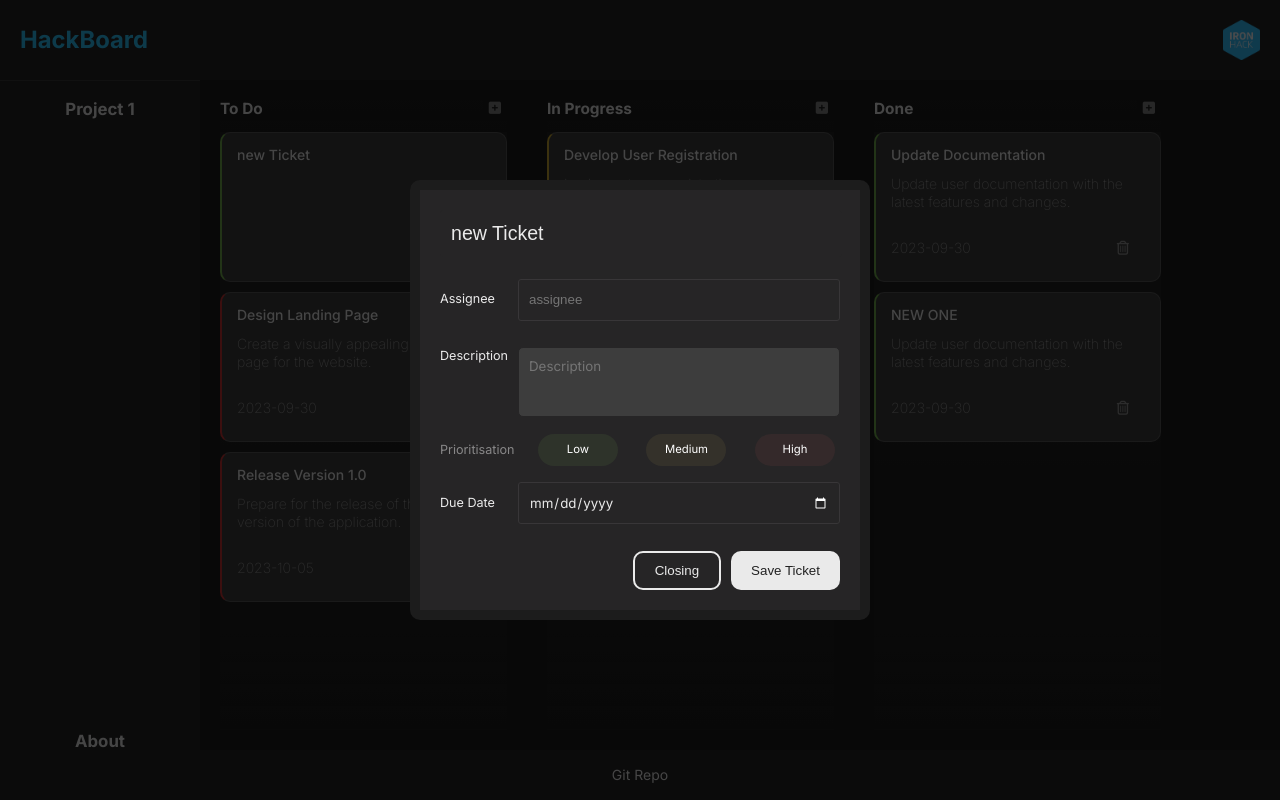
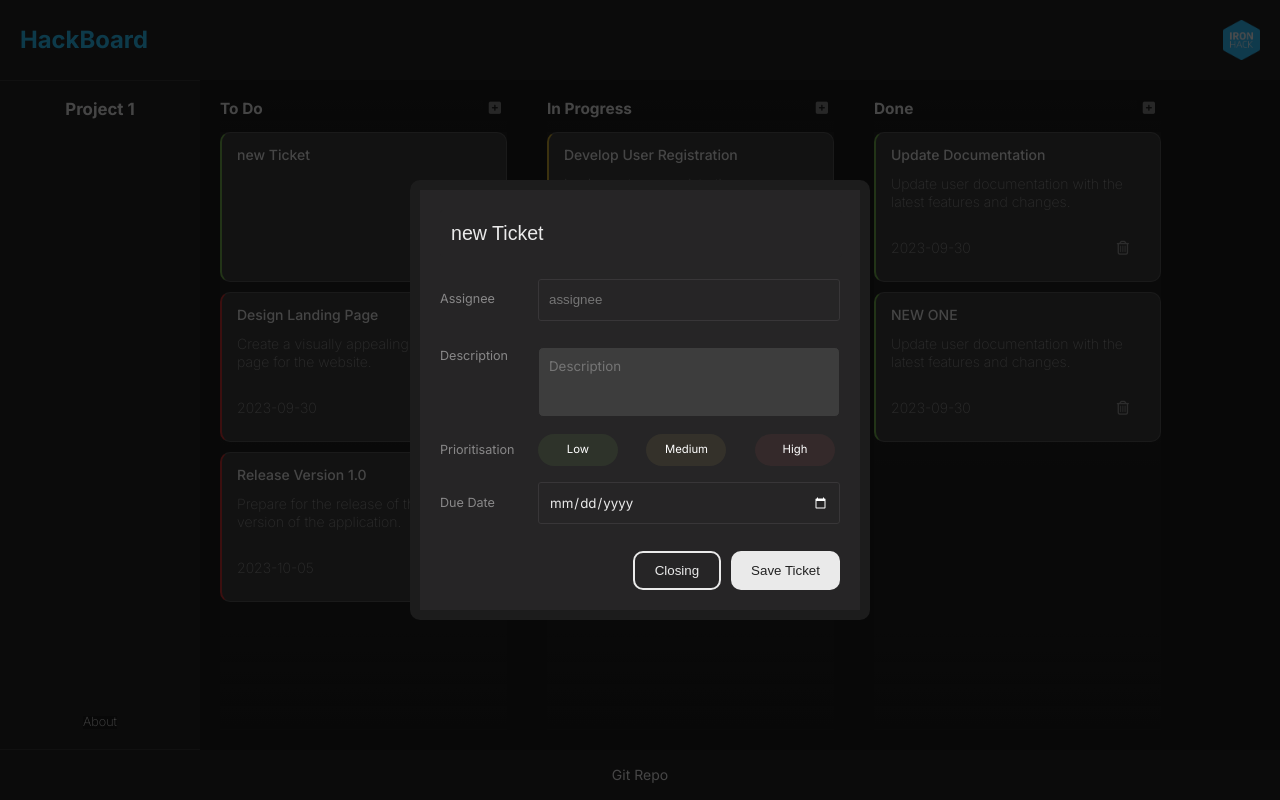
Before and after one commit to gummiz/lab-react-kanban, a React (Vite) app: page / in a window 1280 px wide. Both pictures are taken after a click on the button 494 px from the left and 108 px from the top of the page. Built offline with nearby package versions, Linux system fonts and the light colour scheme.

Commit message:
fixing headline and arragemnet of update ticket overlay; sidebar adjustments

```diff
--- a/src/components/Sidebar.jsx
+++ b/src/components/Sidebar.jsx
@@ -12,7 +12,7 @@ function Sidebar() {
       <div className="sidebar__subsection">
         <ul>
           <li>
-            <Link to="/about">About</Link>
+            <Link to="/about" className="about">About</Link>
           </li>
         </ul>
       </div>
--- a/src/components/UpdateTicket.jsx
+++ b/src/components/UpdateTicket.jsx
@@ -46,7 +46,7 @@ function UpdateTicket({ isOpen, onClose, data, onUpdate }) {
           </label>
 
           <div className="updateTicket__content__formfild">
-            <label htmlFor="description">Description</label>
+            <label htmlFor="description" className="description_label">Description</label>
             <textarea
               id="description"
               rows="3"
--- a/src/style/sidebar.css
+++ b/src/style/sidebar.css
@@ -6,6 +6,7 @@
   flex-direction: column;
   align-items: center;
   border-top: 1px solid rgb(234, 234, 234, 0.1) ;
+  border-bottom: 1px solid rgb(234, 234, 234, 0.1) ;
   padding-top: 20px;
 }
 
@@ -23,3 +24,9 @@
 .sidebar a:hover {
   color: rgb(45, 197, 250);
 }
+
+.sidebar .about {
+  font-size: 0.9em;
+  font-weight: 300;
+  margin-bottom: 20px;
+}
--- a/src/style/updateTicket.css
+++ b/src/style/updateTicket.css
@@ -58,6 +58,7 @@
   font-size: 1.4em;
   padding-top: 15px;
   margin-bottom: 10px;
+  /* border-bottom: 1px solid #383638; */
 }
 
 .updateTicket__content input:hover {
@@ -73,16 +74,21 @@
   display: flex;
   align-items: center;
   justify-content: space-between;
+  color: rgb(234, 234, 234, 0.5);
 }
 
 .updateTicket__content .assignee_input {
   /* margin-left: 25px; */
-  width: 300px;
+  width: 280px;
   border: 1px solid #383638;
 }
 
+.description_label {
+  color: rgb(234, 234, 234, 0.5);
+}
+
 .updateTicket__content__formfild textarea {
-  width: 300px;
+  width: 280px;
   border: 1px solid #262526;
   background-color: #3d3d3d;
   color: #eaeaea;
@@ -174,10 +180,11 @@ label {
   display: flex;
   justify-content: space-between;
   align-items: center;
+  color: rgb(234, 234, 234, 0.5);
 }
 
 .updateTicket__content .due-date_input {
-  width: 300px;
+  width: 280px;
   border: 1px solid #383638;
   font-family: "Inter", sans-serif;
   color: #eaeaea;
@@ -187,9 +194,7 @@ label {
 .button_group {
   display: flex;
   justify-content: end;
-
 }
-
 
 .primeBtn {
   padding: 10px 20px;
@@ -200,7 +205,7 @@ label {
 }
 
 .primeBtn:hover {
-    background-color: rgb(45, 197, 250);;
+  background-color: rgb(45, 197, 250);
 }
 
 .secBtn:hover {
@@ -208,7 +213,7 @@ label {
 }
 
 .secBtn {
-    margin-right: 10px ;
+  margin-right: 10px;
   padding: 10px 20px;
   border: 2px solid #eaeaea;
   border-radius: 10px;
```
Lines whose indentation alone changed are shown as unchanged.
